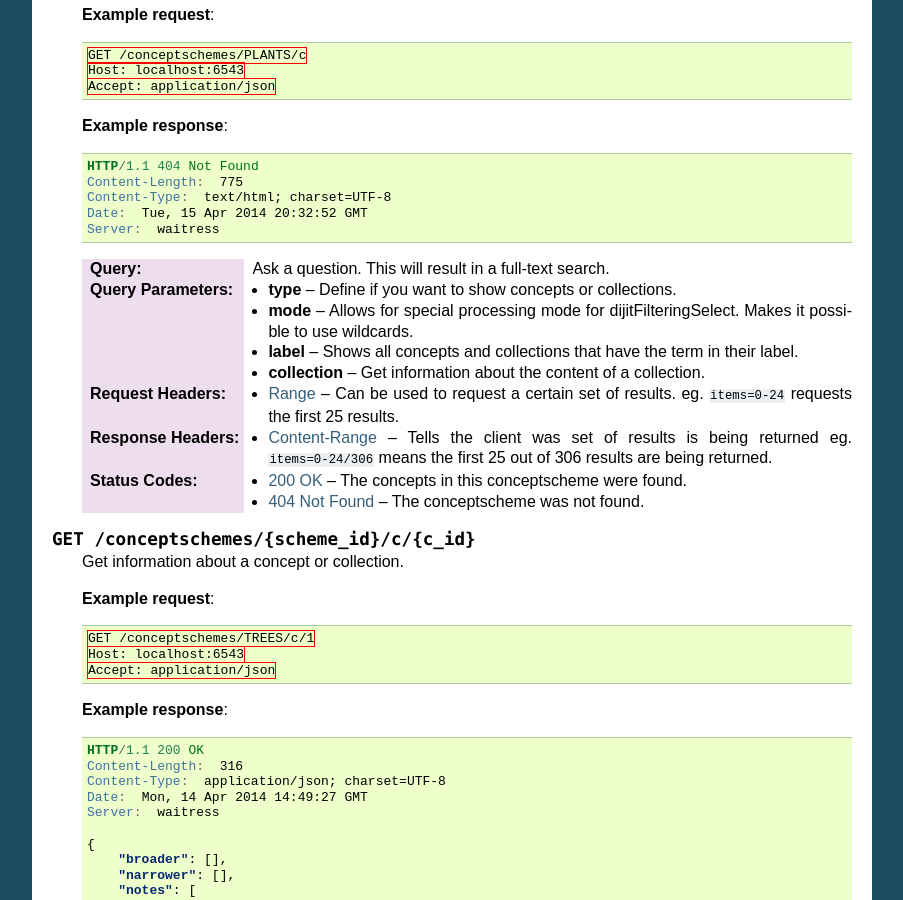
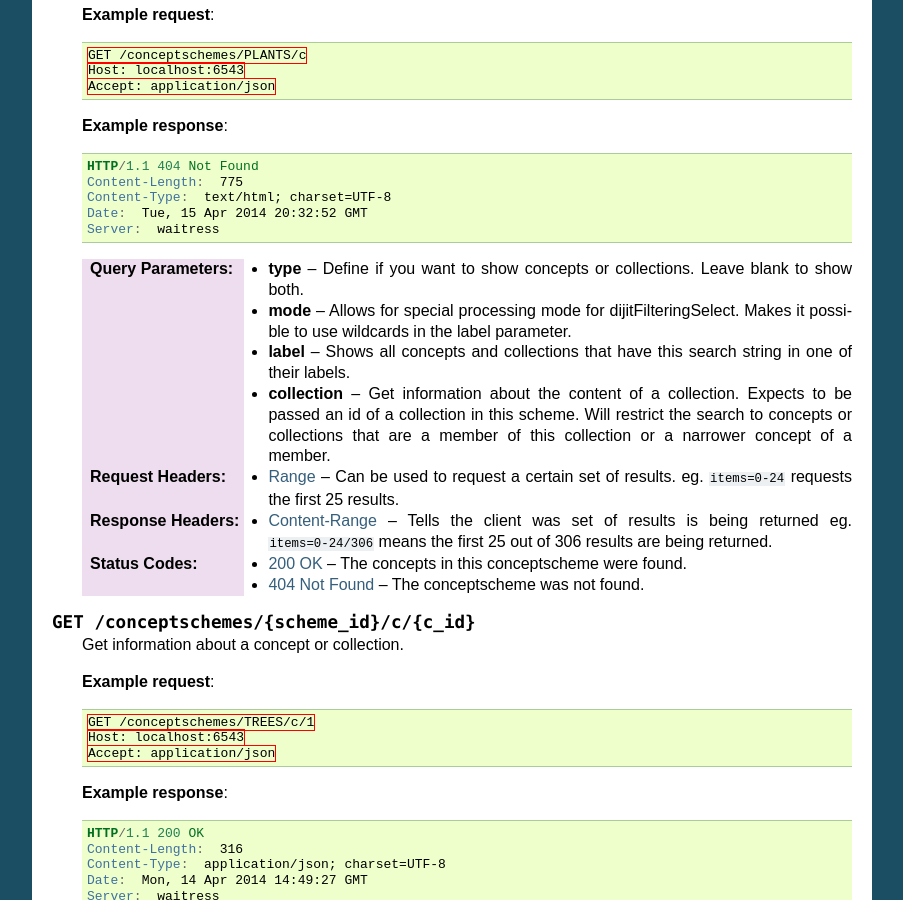
Before and after one commit to OnroerendErfgoed/pyramid_skosprovider, a Sphinx documentation site: the page built from docs/services.rst, in a window 1280 px wide and 900 px high, scrolled down 1665 px. Shown: the whole window, without its empty margins (198-1101 px from the left). Built offline with Sphinx 7.4.7, drawn with Linux system fonts in a browser that asks for light colours.

Commit message:
Some minor fixes. Refs #2.

```diff
--- a/docs/services.rst
+++ b/docs/services.rst
@@ -129,12 +129,16 @@ The following API is present:
         Date:  Tue, 15 Apr 2014 20:32:52 GMT
         Server:  waitress
 
-    :query: Ask a question. This will result in a full-text search.
-    :query type: Define if you want to show concepts or collections.
-    :query mode: Allows for special processing mode for dijitFilteringSelect. Makes it possible to use wildcards.
-    :query label: Shows all concepts and collections that have the term in their label.
+    :query type: Define if you want to show concepts or collections. Leave
+        blank to show both.
+    :query mode: Allows for special processing mode for dijitFilteringSelect.
+        Makes it possible to use wildcards in the label parameter.
+    :query label: Shows all concepts and collections that have this search
+        string in one of their labels.
     :query collection: Get information about the content of a collection.
-
+        Expects to be passed an id of a collection in this scheme. Will restrict
+        the search to concepts or collections that are a member of this collection
+        or a narrower concept of a member.
 
     :reqheader Range: Can be used to request a certain set of results.
         eg. ``items=0-24`` requests the first 25 results.
```
